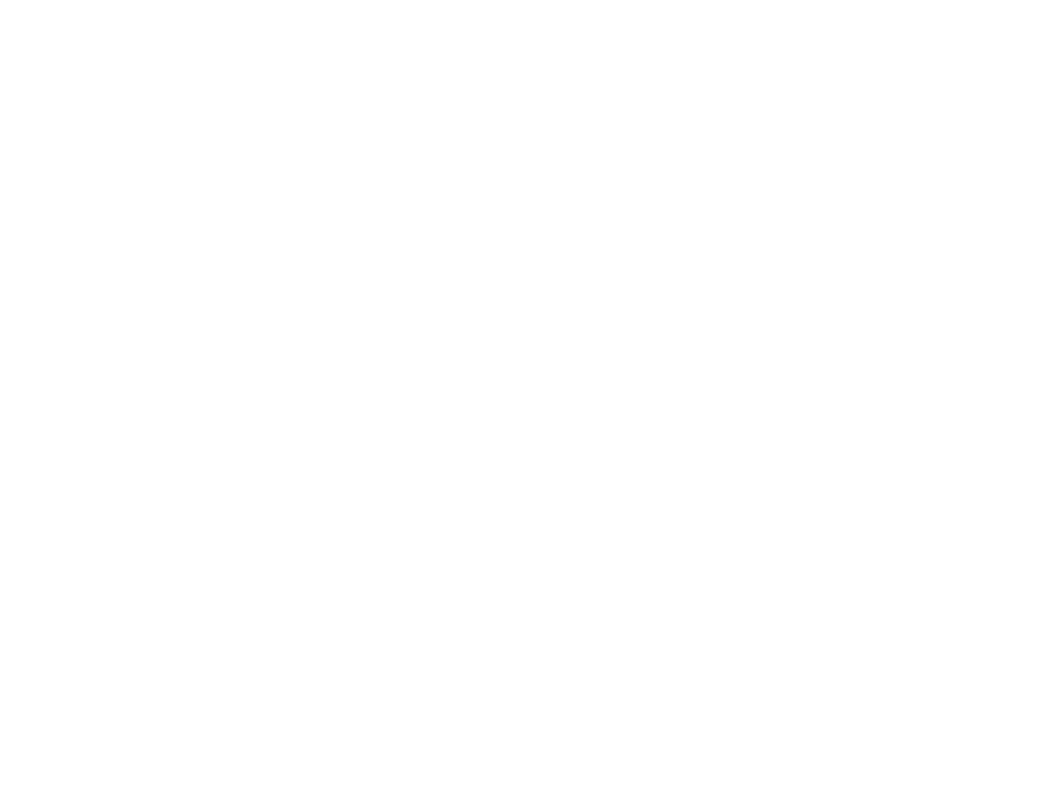
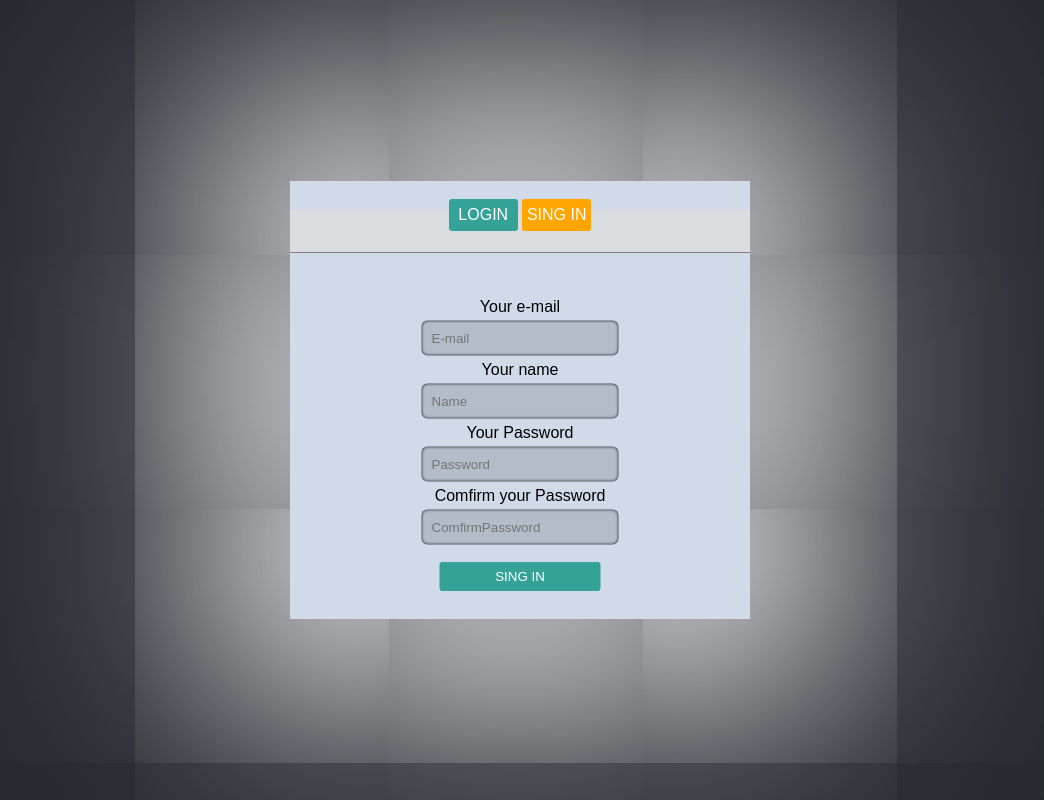
Before and after one commit to Tatyana7500/Chat, a website: page public/signin/signin.html in a window 1280 px wide. Shown: the whole page, without its empty margins (120-1164 px from the left). Drawn offline with Linux system fonts and the light colour scheme.

Commit message:
сверстал sin in страничку

```diff
--- a/public/signin/css/style.css
+++ b/public/signin/css/style.css
@@ -0,0 +1,92 @@
+* {
+margin:0px;
+padding:0px;
+font-family: Arial, Helvetica, sans-serif;
+}
+
+body{
+    background-color:#26292F;
+}
+
+.singin-wrapper {
+    position: absolute;;
+    left:50%;
+    top:50%;
+    transform: translate(-50%, -50%);
+    background-color:#d1dae8;
+    box-shadow: 0 0  399px 90px #fff;
+    display:flex;
+    flex-direction: column;
+    width:23%;
+    height:40%;
+    justify-content:space-around;
+    min-width:460px;
+    min-height:438px;
+
+}
+
+.singin-form__{
+   display:flex;
+   flex-direction: column;
+}
+
+.singin-form__label {
+    display:inline-block;
+    position: relative;
+    left:50%;
+   transform: translate(-50%, -65%);
+ }
+
+.singin-form__input {
+   display: block;
+    position: relative;
+    left:50%;
+    transform: translate(-50%, -50%);
+    background-color:#b3bcc9;
+    border:0;
+    padding:10px;
+    box-shadow: inset 0 0 3px #000;
+    margin-top:10px;
+    border-radius: 6px;
+    outline: none;
+}
+
+.buttons{
+    border-bottom:1px solid grey;
+    padding:5px 0 5px 0;
+    background-color:#D9DDE0;
+    text-align:center;
+}
+
+.btn{
+    border: 0;
+    padding:3px;
+    background-color:#35A298;
+    color:#fff;
+    width:35%;
+    padding:7px 0 7px 0;
+    text-transform: uppercase;
+    border-radius: 3px; display:inline-block;
+    cursor:pointer;
+}
+
+.singin-form__btn{
+   position: relative;
+   left:50%;
+   transform: translate(-50%)
+}
+.btn:hover{
+    background-color:orange;
+}
+
+.buttons__btn{
+    width:15%;
+    position: relative;
+    transform: translate(0,-50%);
+    display:inline-block;
+    text-decoration: none;
+ }
+
+ .buttons__btn_active{
+      background-color:orange;
+ }
--- a/public/signin/signin.html
+++ b/public/signin/signin.html
@@ -1,11 +1,50 @@
 <!DOCTYPE html>
 <html lang="en">
+
 <head>
     <meta charset="UTF-8">
     <title>Sign in</title>
     <link rel="stylesheet" type="text/css" href="./css/style.css">
+    <script src="/public/signin/src/modelSignin.js" defer></script>
+    <script src="/public/signin/src/controllerSignin.js" defer></script>
+    <script src="/public/signin/src/users.js" defer></script>
+    <script src="/public/signin/src/viewSignin.js" defer></script>
+
 </head>
+
 <body>
 
+    <div class="singin-wrapper">
+
+        <div class="buttons">
+            <a href="#" class="btn buttons__btn" id="singin_loginBtn">login</a>
+            <a href="#" class="btn buttons__btn buttons__btn  buttons__btn_active" id="singin_singInBtn">sing in</a>
+        </div>
+
+        <form action="" class="singin-form">
+
+            <label for="singinPage-EmailInput" class="singin-form__label" name="Email">Your e-mail</label>
+            <input type="text" class="singin-form__input" maxlength="16" placeholder="E-mail"
+                id="singinPage-EmailInput">
+
+            <label for="singinPage-nameInput" class="singin-form__label" name="name">Your name</label>
+            <input type="text" class="singin-form__input" maxlength="16" placeholder="Name" id="singinPage-nameInput">
+
+            <label for="singinPage-PasswordInput" class="singin-form__label" name="password">Your Password</label>
+            <input type="password" class="singin-form__input" maxlength="16" placeholder="Password"
+                id="singinPage-PasswordInput">
+
+            <label for="singinPage-ComfirmPasswordInput" class="singin-form__label" name="password">Comfirm your
+                Password</label>
+            <input type="password" class="singin-form__input" maxlength="16" placeholder="ComfirmPassword"
+                id="singinPage-PasswordInput">
+
+            <input type="submit" value="sing in" class="btn singin-form__btn" id="regAccount">
+
+        </form>
+
+    </div>
+
 </body>
+
 </html>
```
